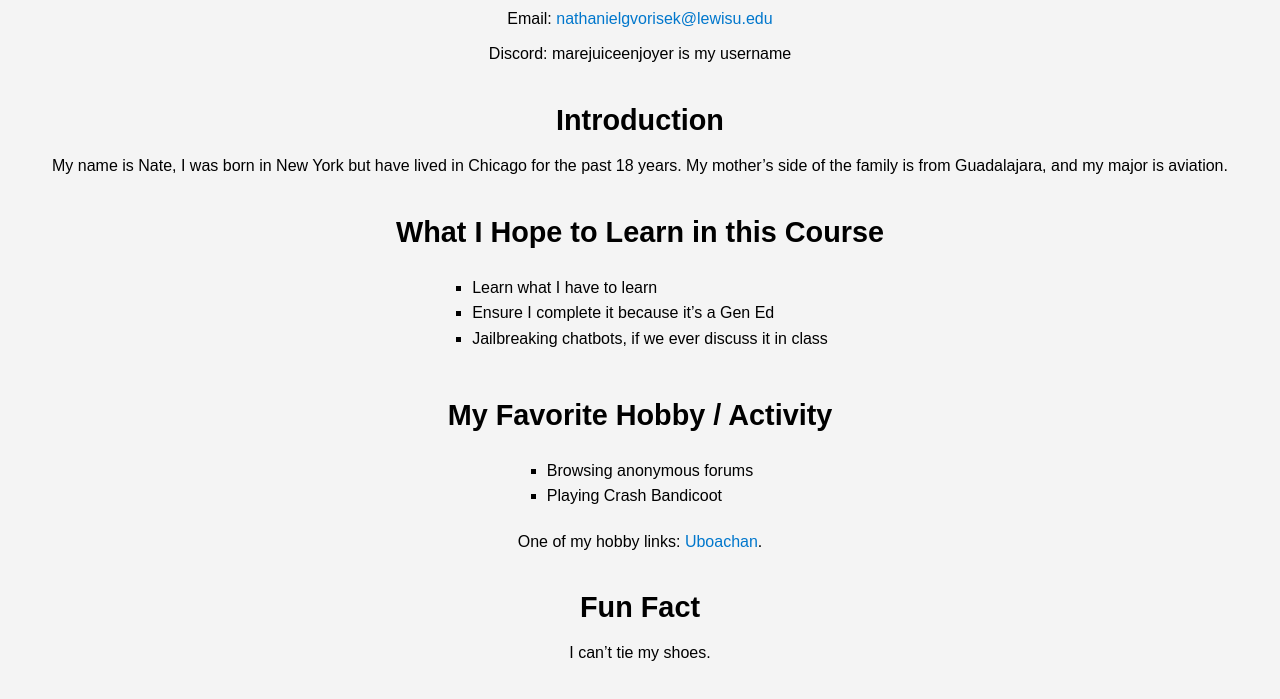
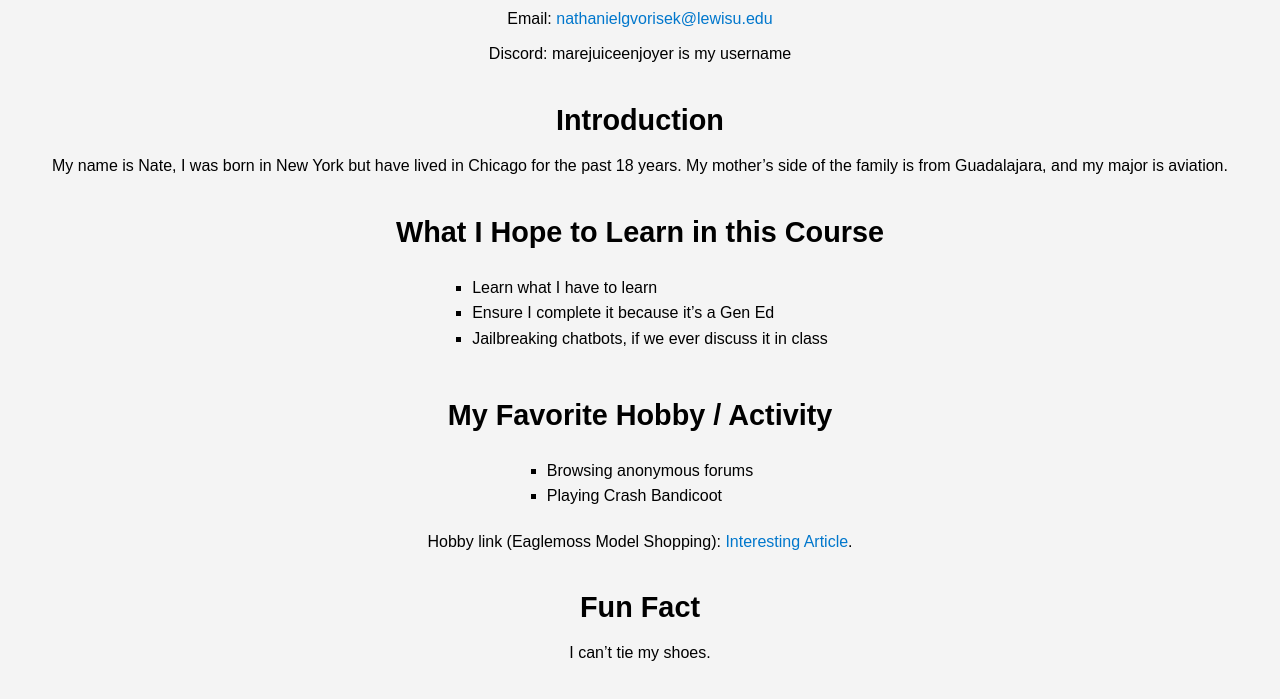
Before and after one commit to diddygang5982/me2, a plain HTML site: page index.html in a window 1280 px wide. Shown: the part 285-984 px from the top of the page. Drawn offline with Linux system fonts and the light colour scheme.

Commit message:
index.html

```diff
--- a/index.html
+++ b/index.html
@@ -41,7 +41,7 @@
             <li>Playing Crash Bandicoot</li>
         </ul>
         <p>
-            One of my hobby links: <a href="https://www.uboachan.net/" target="_blank" rel="noopener noreferrer">Uboachan</a>.
+            Hobby link (Eaglemoss Model Shopping): <a href="https://r.mtdv.me/articles/nHCVpvZahy" target="_blank" rel="noopener noreferrer">Interesting Article</a>.
         </p>
     </section>
 
```
